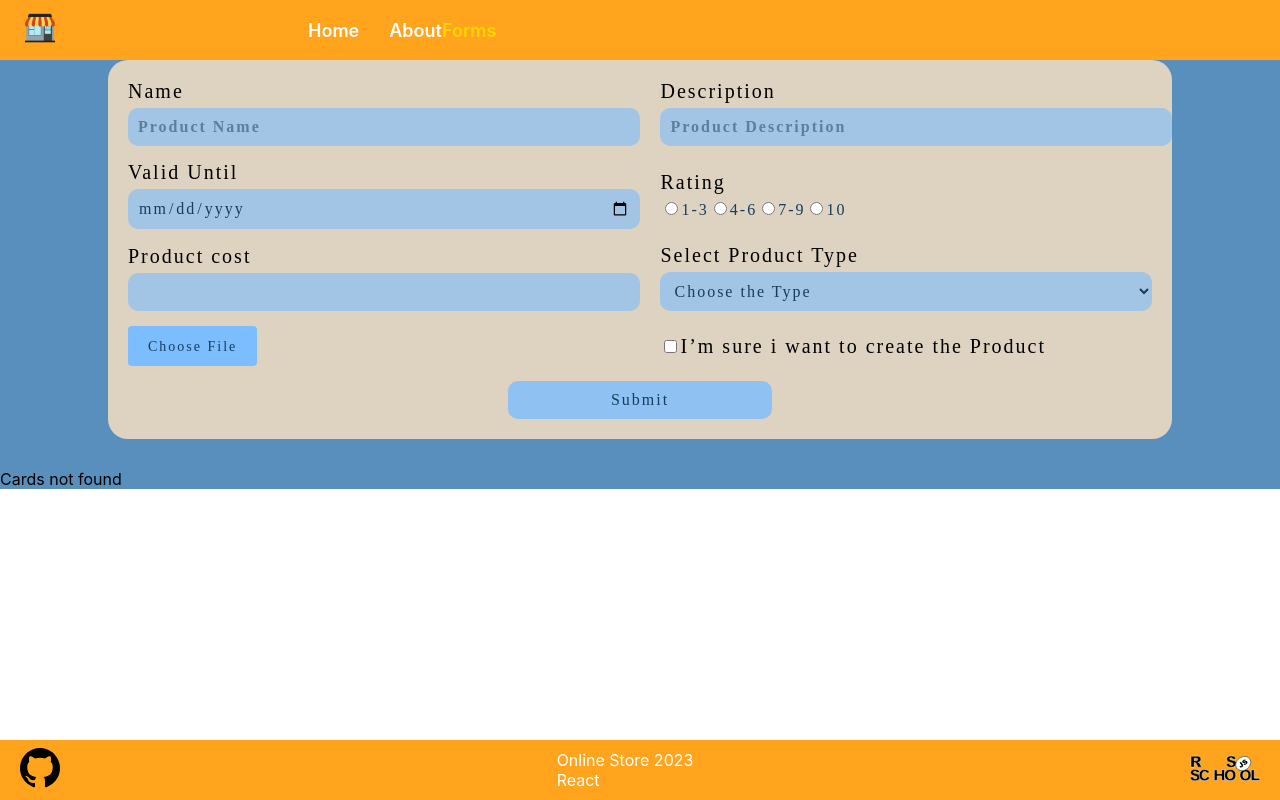
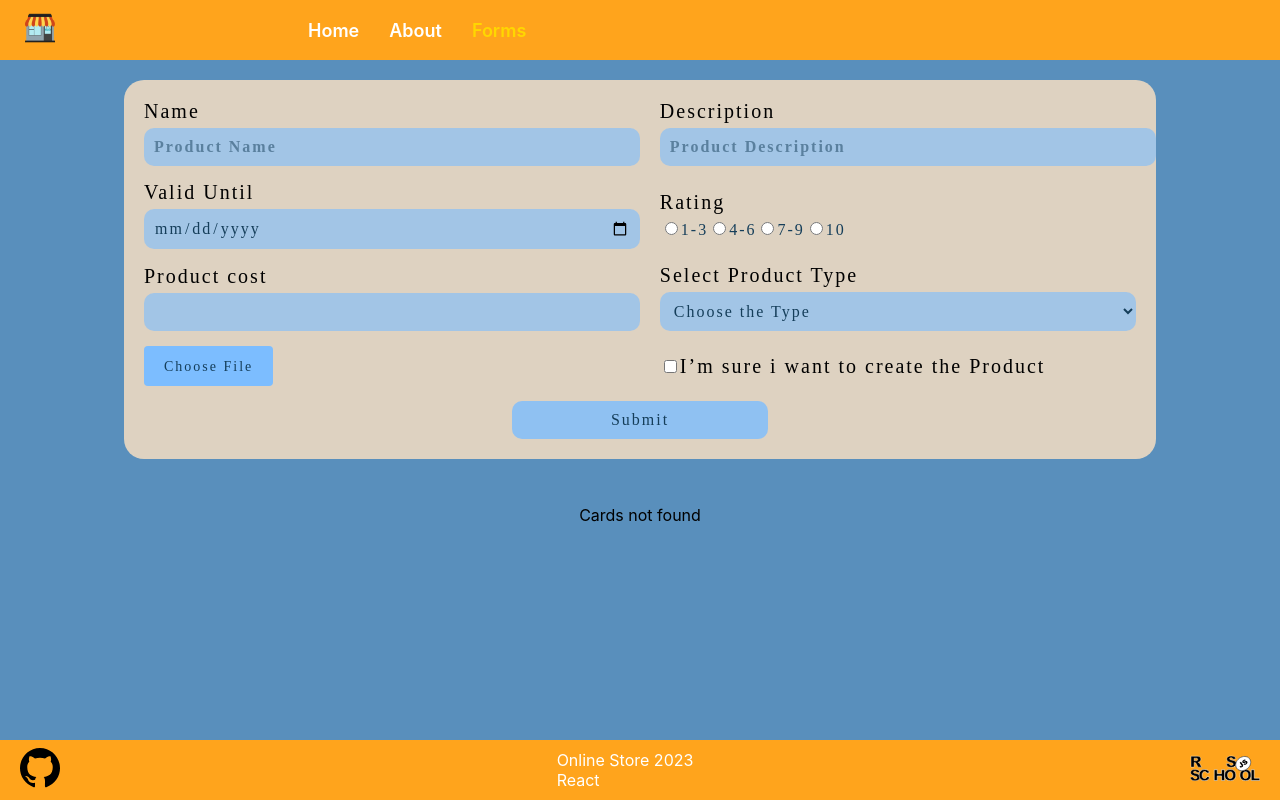
Before and after one commit to RPG0007/React.Components, a React (Create React App) app in the folder react-components/: page /React.Components/forms in a window 1280 px wide. Built offline with nearby package versions, Linux system fonts and the light colour scheme.

Commit message:
refactor:style change and some visual fixes

```diff
--- a/react-components/src/App.css
+++ b/react-components/src/App.css
@@ -6,13 +6,13 @@
     display: flex;
     flex-direction: column;
     justify-content: space-between;
-    min-height: 100vh;
+    height: 100vh;
     max-width: 1960px;
     width: 100%;
     margin: auto;
+    background-color: #598fbc;
   }
 
   .main {
     width: 100%;
-    background-color: #598fbc;
   }
--- a/react-components/src/components/Header.tsx
+++ b/react-components/src/components/Header.tsx
@@ -45,6 +45,8 @@ export class Header extends Component {
                 >
                   About
                 </NavLink>
+              </li>
+              <li>
                 <NavLink
                   className="navigation_link"
                   to="/React.Components/forms"
--- a/react-components/src/css-componenets/header-footer.css
+++ b/react-components/src/css-componenets/header-footer.css
@@ -12,6 +12,10 @@
 .logo {
   width: 40px;
   height: 40px;
+}
+
+.wrapper_navigation{
+   width: 30%;
 }
 
 .navigation ul{
--- a/react-components/src/pages/Forms/components/FormData/index.tsx
+++ b/react-components/src/pages/Forms/components/FormData/index.tsx
@@ -97,8 +97,8 @@ class FormData extends Component<FormDataProps> {
     const curent = new Date().toISOString().slice(0, 10);
     if (!date) {
       errorArray.date = 'Required field';
-    } else if (Date.parse(date!) >= Date.parse(curent)) {
-      errorArray.date = 'Date should be earlier than today';
+    } else if (Date.parse(date!) <= Date.parse(curent)) {
+      errorArray.date = 'Date should be later than today';
     } else {
       errorArray.date = '';
     }
--- a/react-components/src/pages/Forms/index.scss
+++ b/react-components/src/pages/Forms/index.scss
@@ -0,0 +1,9 @@
+.main__container{
+    padding: 20px;
+}
+.forms__cards {
+    display: flex;
+    gap: 20px;
+    flex-wrap: wrap;
+    justify-content: center;
+  }
--- a/react-components/src/pages/Forms/index.tsx
+++ b/react-components/src/pages/Forms/index.tsx
@@ -35,9 +35,8 @@ class Forms extends Component {
   }
 
   render() {
-    console.log(this.state.cards.length);
     return (
-      <div className="main">
+      <div className="main__container">
         <FormData handleCard={this.handleCard} cards={this.state.cards.length} />
         <div className="forms__cards">
           <CardForm cards={this.state.cards} />
```
